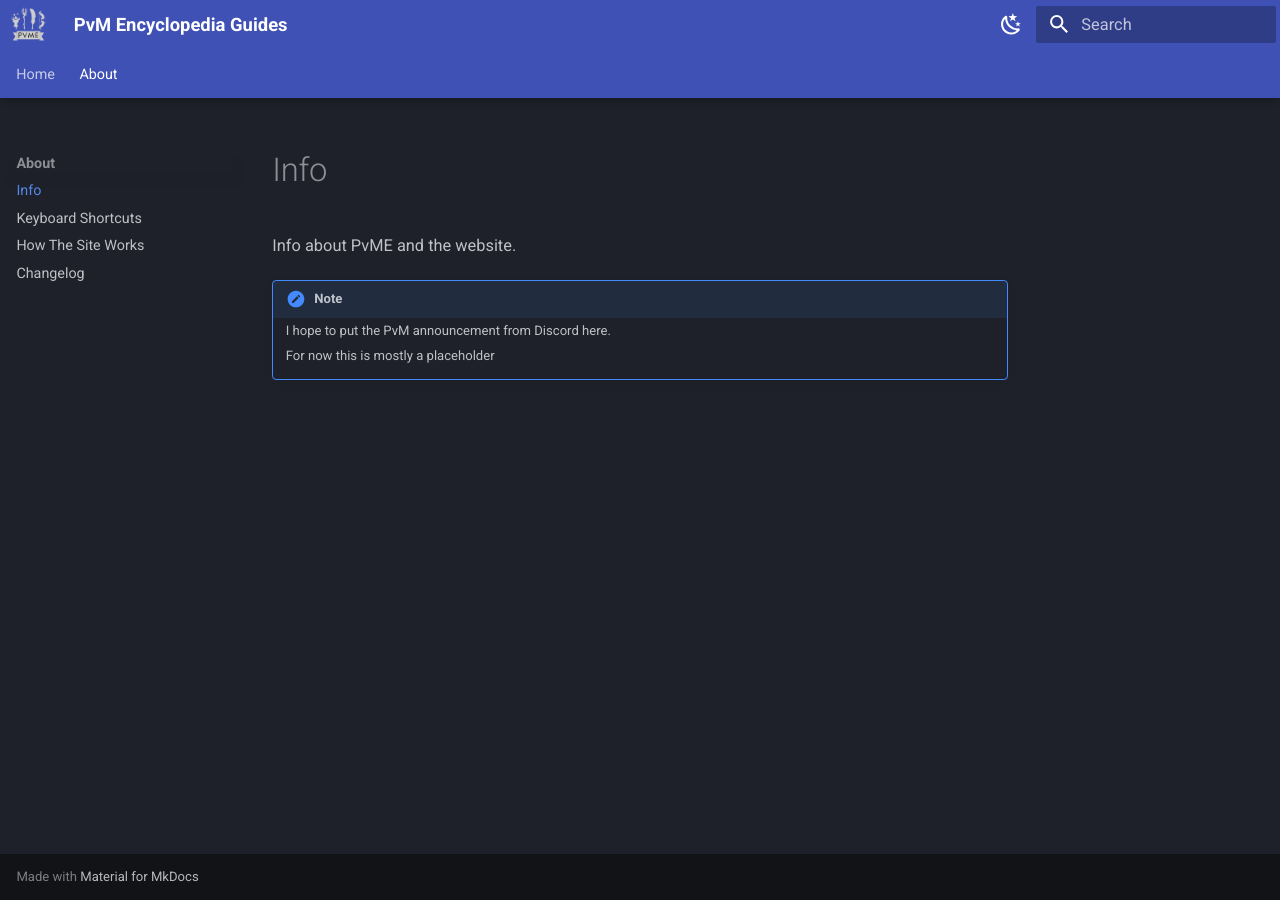
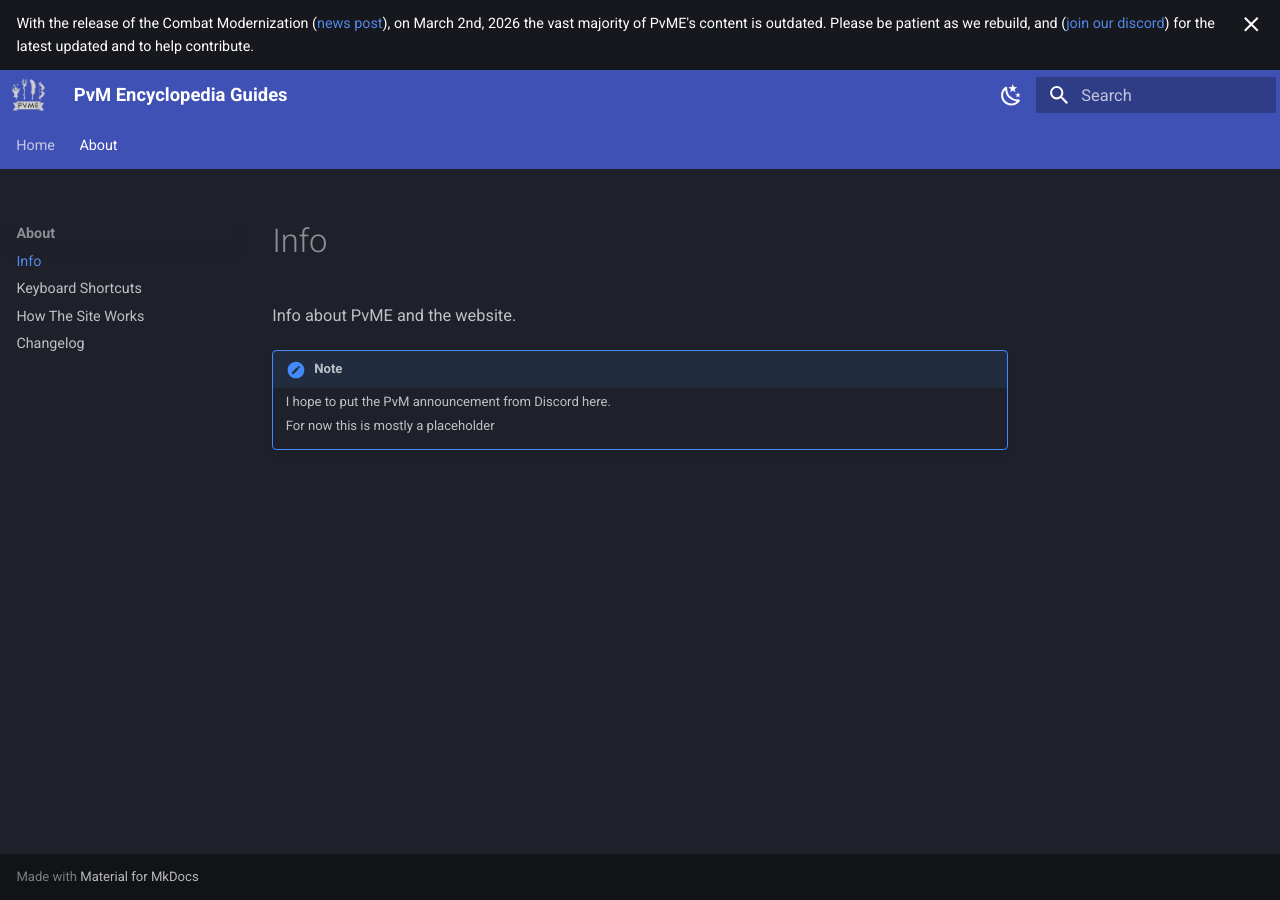
Before and after one commit to pvme/pvme.github.io, an MkDocs documentation site: the page built from docs/about/info.md, in a window 1280 px wide. Built offline with MkDocs 1.6.1 and Material for MkDocs 9.7.7, drawn with Linux system fonts in a browser that asks for light colours.

Commit message:
add new banner and change updates to hourly

```diff
--- a/overrides/main.html
+++ b/overrides/main.html
@@ -1,5 +1,7 @@
 {% extends "base.html" %}
-
+{% block announce %}
+  <p> With the release of the Combat Modernization (<a href="https://secure.runescape.com/m=news/marchs-month-ahead--combat-style-modernisation">news post</a>), on March 2nd, 2026 the vast majority of PvME's content is outdated. Please be patient as we rebuild, and (<a href="https://discordapp.com/invite/pvme">join our discord</a>) for the latest updated and to help contribute.</p>
+{% endblock %}
 {% block extrahead %}
   {% set title = config.site_name %}
   {% if page and page.meta and page.meta.title %}
```
Also changed, not shown: 1 other file.
